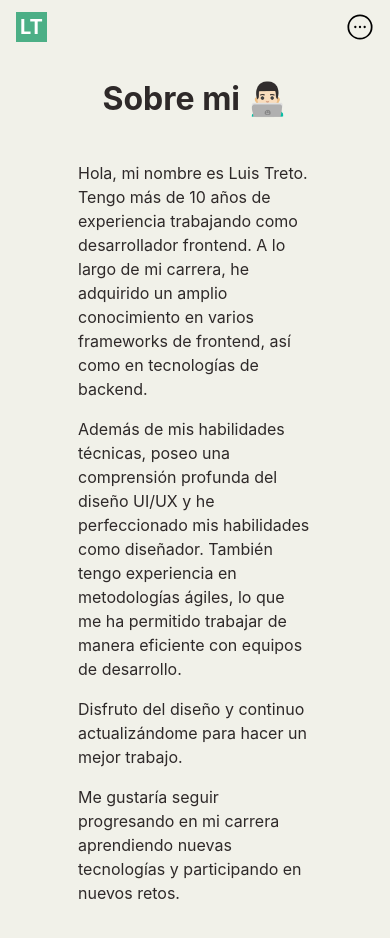
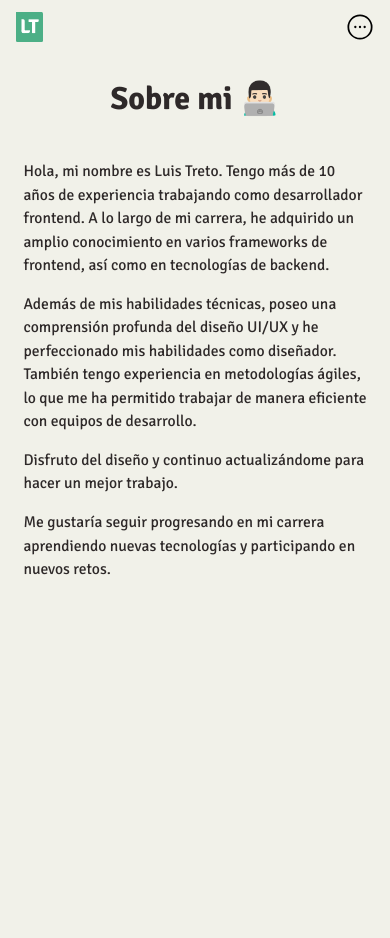
Before and after one commit to tretolin/HBD, a Vue app: page /about in a window 390 px wide. Shown: the top 938 px of the page. After the commit the page ends 844 px from the top, so only its background shows below. Built offline with nearby package versions, Linux system fonts and the light colour scheme.

Commit message:
Improve text sizes, border style, import a new font, better animations for float menu, better performance in profile

```diff
--- a/index.html
+++ b/index.html
@@ -5,6 +5,9 @@
     <link rel="icon" type="image/svg+xml" href="/vite.svg" />
     <meta name="viewport" content="width=device-width, initial-scale=1.0" />
     <meta name="Proffessional portfolio" content="Portfolio about my work as a proffessional"/>
+    <link rel="preconnect" href="https://fonts.googleapis.com">
+    <link rel="preconnect" href="https://fonts.gstatic.com" crossorigin>
+    <link href="https://fonts.googleapis.com/css2?family=Signika:wght@300..700&display=swap" rel="stylesheet">
     <title>Portfolio</title>
   </head>
   <body>
--- a/src/components/Navigation/Navigation.scss
+++ b/src/components/Navigation/Navigation.scss
@@ -1,3 +1,5 @@
+@import '@/styles/theme.scss';
+
 .menu-options {
     list-style: none;
     display: flex;
@@ -26,7 +28,7 @@
             top:0;
             position: absolute;
             right: 0;
-            background-color: white;
+            background-color: $primary-color;
             height: 100vh;
             width: 100vw;
             .navigation-links {
@@ -39,6 +41,7 @@
         }
         .close-menu {
             z-index:100;
+            font-size: 8vw;
         }
     }
 }
--- a/src/components/Navigation/ToggleMenu.vue
+++ b/src/components/Navigation/ToggleMenu.vue
@@ -41,7 +41,7 @@
 
 .fade-enter-active,
 .fade-leave-active {
-    transition: all 0.6s ease-in-out;
+    transition: all 0.2s ease-in-out;
     opacity: 1;
 }
 .fade-enter-from,
--- a/src/components/Profile/Profile.scss
+++ b/src/components/Profile/Profile.scss
@@ -11,10 +11,11 @@
     h1 {
         font-size: 10vw;
         text-align: center;
+        line-height: 10vw;
     }
     h2 {
         font-size: 4vw;
-        font-weight: normal;
+        font-weight: bold;
         margin: 0 1vw 1vw;
     }
     &.hide {
--- a/src/components/TopMenu/topMenu.scss
+++ b/src/components/TopMenu/topMenu.scss
@@ -31,6 +31,7 @@
             font-size: 2.5w;
         }
         .brand-name {
+            @include rounded-hidden;
             font-weight: bold;
             padding-left: 4px;
             font-size: 20px;
--- a/src/pages/pages.scss
+++ b/src/pages/pages.scss
@@ -6,3 +6,10 @@
     align-items: center;
     justify-content: center;
 }
+
+@media (max-width: 500px) {
+    .about-me {
+        padding: 0px 6%;
+        font-size: 4vw;
+    }
+}
--- a/src/style.css
+++ b/src/style.css
@@ -1,6 +1,6 @@
 @import url('./styles/theme.scss');
 :root {
-  font-family: Inter, system-ui, Avenir, Helvetica, Arial, sans-serif;
+  font-family: signika, Inter, system-ui, Avenir, Helvetica, Arial, sans-serif;
   line-height: 1.5;
   font-weight: 400;
   color-scheme: light dark;
--- a/src/styles/theme.scss
+++ b/src/styles/theme.scss
@@ -4,7 +4,7 @@
 $text-color: #444;
 $link-color: #6f7e76;
 $main-font-color: #2e2929;
-$main-radius: 2%;
+$main-radius: 0% 5% 5% 5%;
 $border-radius: 6%;
 $gap-gallery: 1vh;
 
```
